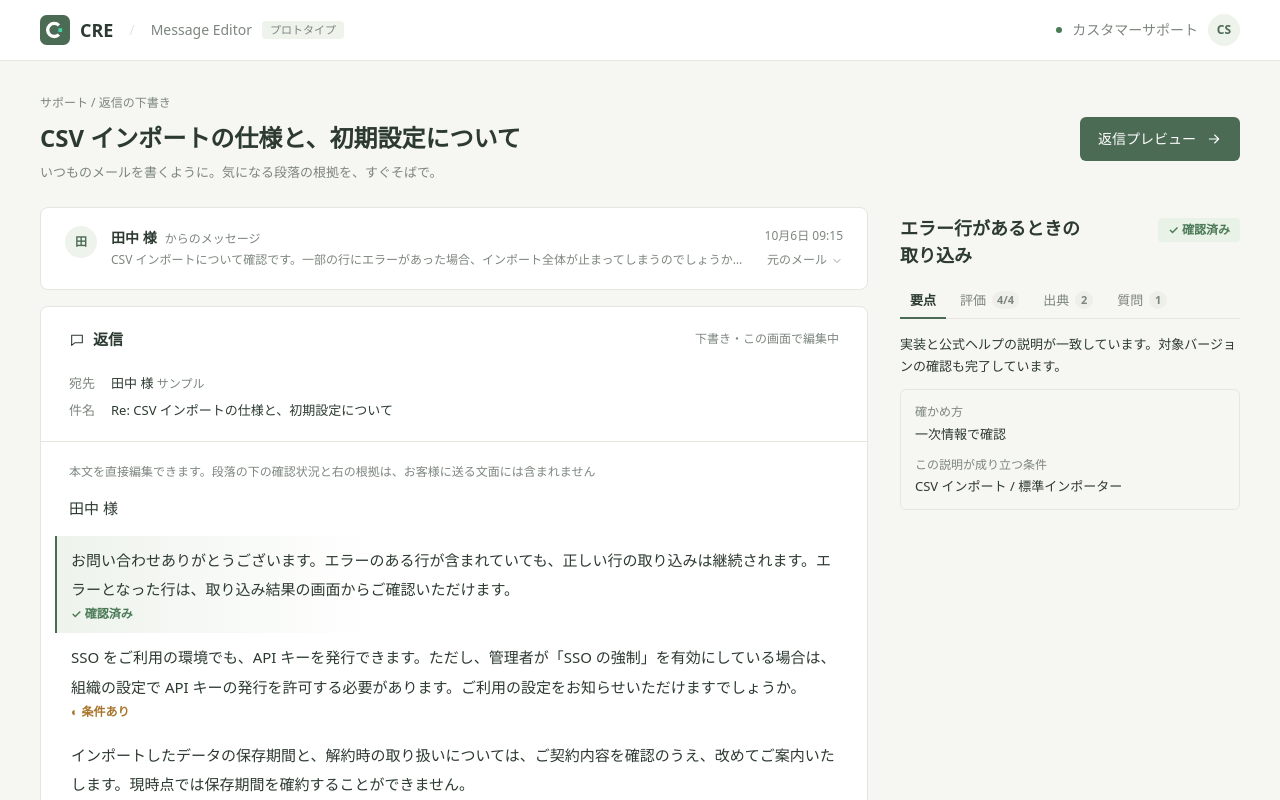
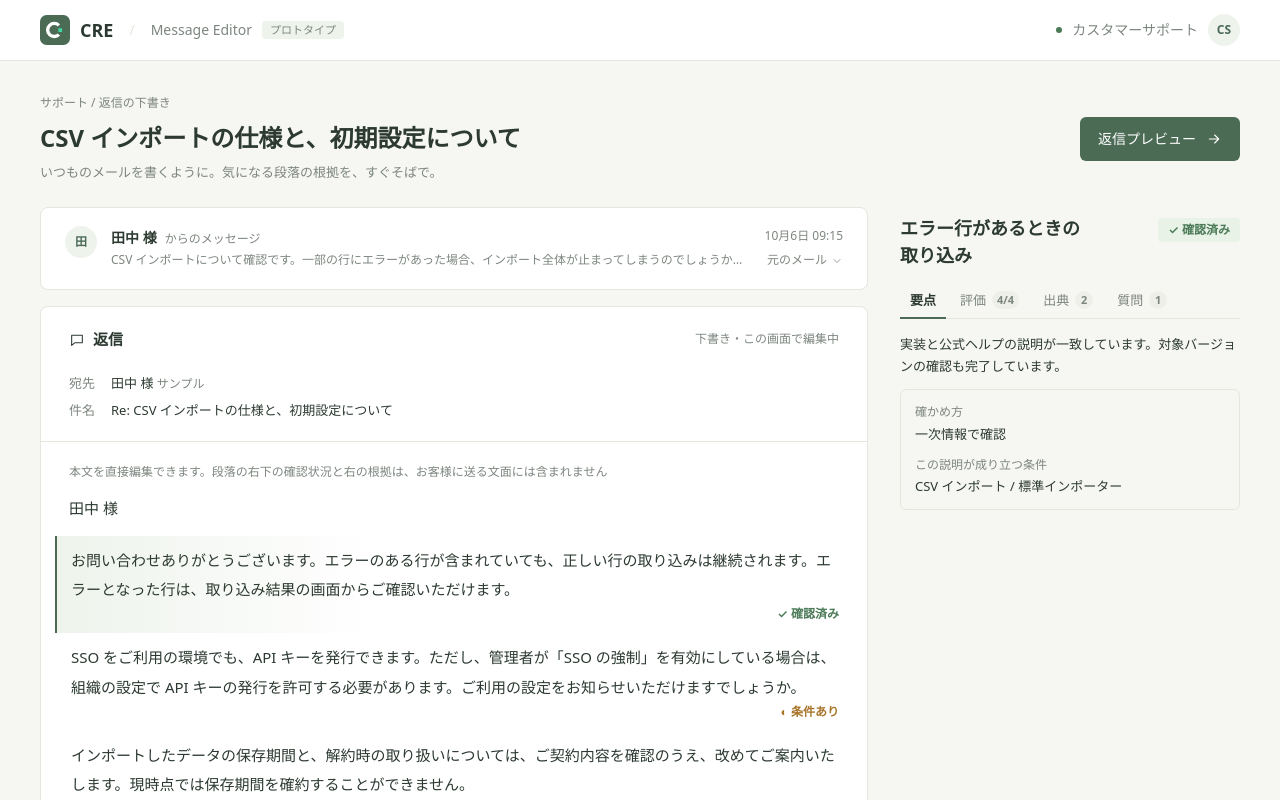
Before and after one commit to cre-run/cre, a React (Vite) app in the folder apps/message-editor/: page / in a window 1280 px wide. Shown: the top 800 px of the page. Built offline with nearby package versions, Linux system fonts and the light colour scheme.

Commit message:
style(message-editor): 段落の確認状況を右下に寄せ、右の詳細カラムへ視線をつなげる
Co-Authored-By: Claude Opus 5.5 <noreply@anthropic.com>
Claude-Session: https://claude.ai/code/session_017y6jrMPgf9jUYHXNtXxCh3

```diff
--- a/apps/message-editor/src/components/ReplyEditor.tsx
+++ b/apps/message-editor/src/components/ReplyEditor.tsx
@@ -48,7 +48,7 @@ export const ReplyEditor = ({
 
       <div className="reply-body">
         <p className="reply-toolbar muted small">
-          本文を直接編集できます。段落の下の確認状況と右の根拠は、お客様に送る文面には含まれません
+          本文を直接編集できます。段落の右下の確認状況と右の根拠は、お客様に送る文面には含まれません
         </p>
 
         {reply.opening && <p className="reply-plain">{reply.opening}</p>}
--- a/apps/message-editor/src/styles.css
+++ b/apps/message-editor/src/styles.css
@@ -337,9 +337,11 @@ h1 {
   white-space: pre-wrap;
 }
 
+/* 右下に寄せ、右の詳細カラムへ視線がつながるようにする */
 .paragraph > .status-label {
   display: block;
   line-height: 1.6;
+  text-align: right;
 }
 
 .status-label {
```
Also changed, not shown: 1 other file (tests, documents, lock files or other folders).
